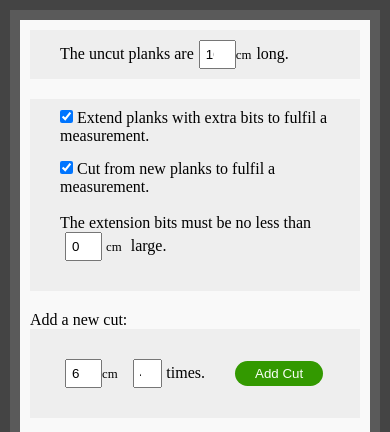
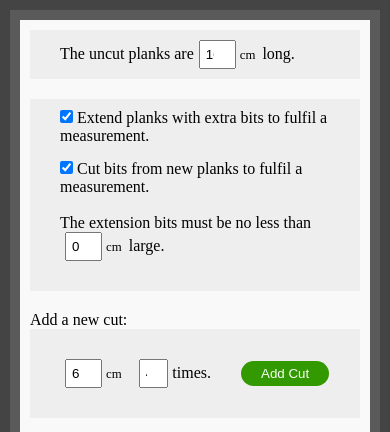
Before and after one commit to JackSuede/plankCalc, a website: page index.html in a window 390 px wide. Shown: the top 432 px of the page. Drawn offline with Linux system fonts and the light colour scheme.

Commit message:
Mobile First touchups.

```diff
--- a/index.html
+++ b/index.html
@@ -29,12 +29,12 @@
                     <div class="size-limit column hidden">
 
                         <input type="checkbox" id="extend-reduced-checkbox" checked>
-                        <label for="extend-reduced-checkbox">Cut from new planks to fulfil a measurement.</label>
+                        <label for="extend-reduced-checkbox">Cut bits from new planks to fulfil a measurement.</label>
 
                         <br/> <br/>
 
                         <label for="size-limit">The extension bits must be no less than </label>
-                        <input type="number" id="size-limit" class="text-input" placeholder="0" value="0"> <span class="cm-span">cm</span><span> large.</span>
+                        <input type="number" id="size-limit" class="text-input" placeholder="0" value="0"><span class="cm-span">cm</span><span>large.</span>
 
                     </div>
 
--- a/styles/style.css
+++ b/styles/style.css
@@ -77,10 +77,9 @@ body {
 }
 
 .cm-span {
-  margin: 0 5px 0 0;
+  margin: 0 7px 0 4px;
   font-size: 0.8rem;
   display: inline-block;
-
 
 }
 
```
